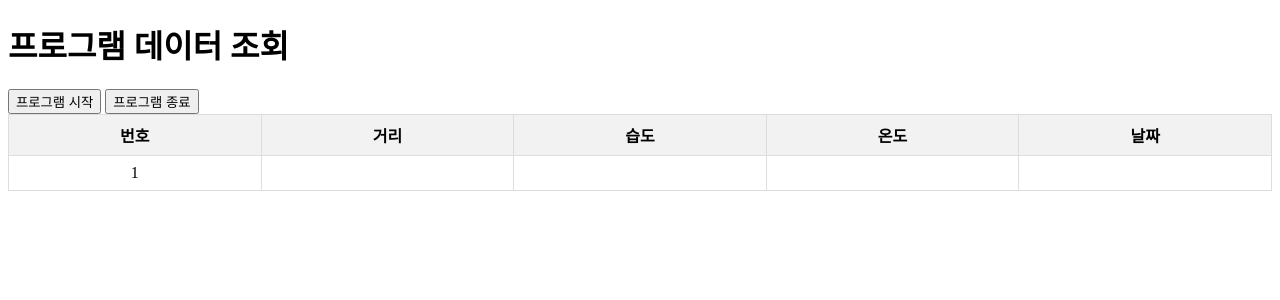
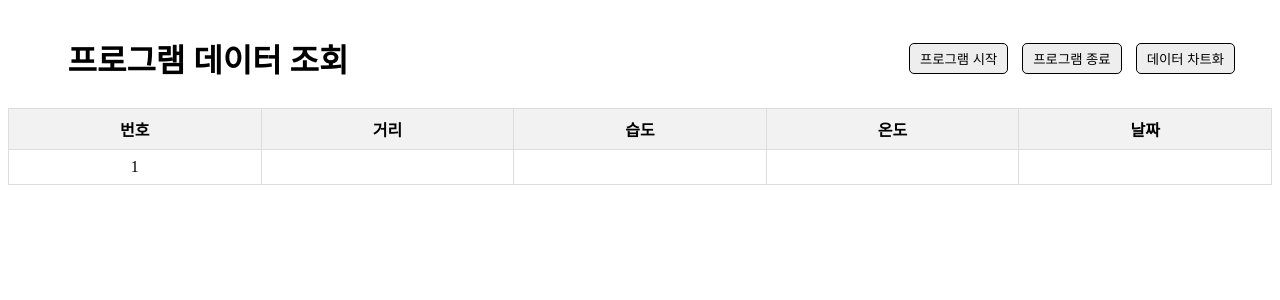
Before and after one commit to TaeWoongYoun/modbus_project, a PHP site: page / in a window 1280 px wide. Shown: the top 300 px of the page. Run offline with PHP 8.4, Linux system fonts and the light colour scheme; tables that the repository leaves empty or names only in its code hold one stand-in row (values such as "Sample post"); data that the repository does not hold is empty.

Commit message:
style : Update style

```diff
--- a/index.php
+++ b/index.php
@@ -1,8 +1,4 @@
-<?php $conn = new mysqli("localhost", "root", "1234", "analog_read");
-if ($conn->connect_error) {
-    die("연결 실패: " . $conn->connect_error);
-}
-?>
+<?php $conn = new mysqli("localhost", "root", "1234", "analog_read");?>
 <!DOCTYPE html>
 <html lang="ko">
 <head>
@@ -13,8 +9,11 @@ if ($conn->connect_error) {
 <body>
     <header>
         <h1>프로그램 데이터 조회</h1>
-        <button onclick="startProgram()">프로그램 시작</button>
-        <button onclick="stopProgram()">프로그램 종료</button>
+        <div class="btn-box">
+            <button onclick="startProgram()">프로그램 시작</button>
+            <button onclick="stopProgram()">프로그램 종료</button>
+            <button><a href="chart.php">데이터 차트화</a></button>
+        </div>
     </header>
     <div class="table-box">
         <table>
--- a/style.css
+++ b/style.css
@@ -1,3 +1,33 @@
+a{
+    text-decoration: none;
+    color: inherit;
+}
+header{
+    width: 100%;
+    height: 100px;
+    display: flex;
+    justify-content: space-between;
+    align-items: center;
+}
+header h1{
+    width: 400px;
+    height: 100%;
+    text-align: center;
+    align-content: center;
+}
+header .btn-box{
+    width: 400px;
+    height: 100px;
+    text-align: center;
+    align-content: center;
+}
+header .btn-box button{
+    padding: 5px 10px;
+    margin: 5px;
+    border: 1px solid black;
+    background-color: #eee;
+    border-radius: 5px;
+}
 .table-box{
     width: 100%;
     height: 600px;
```
